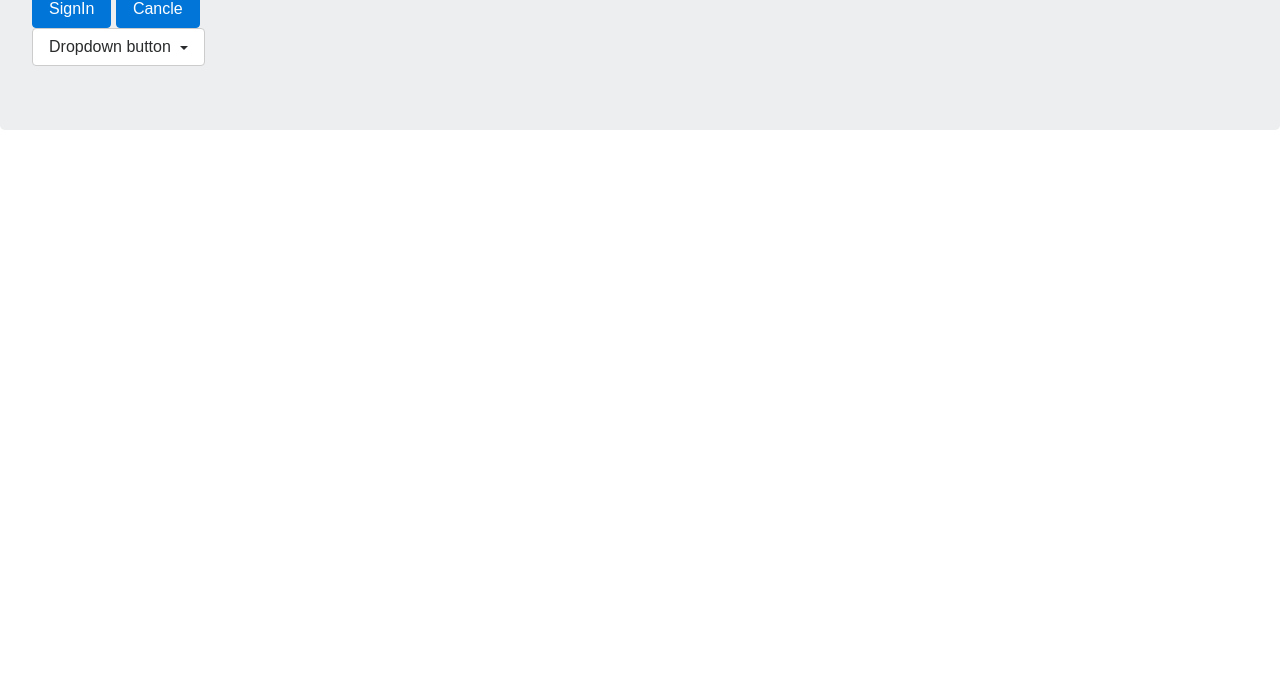
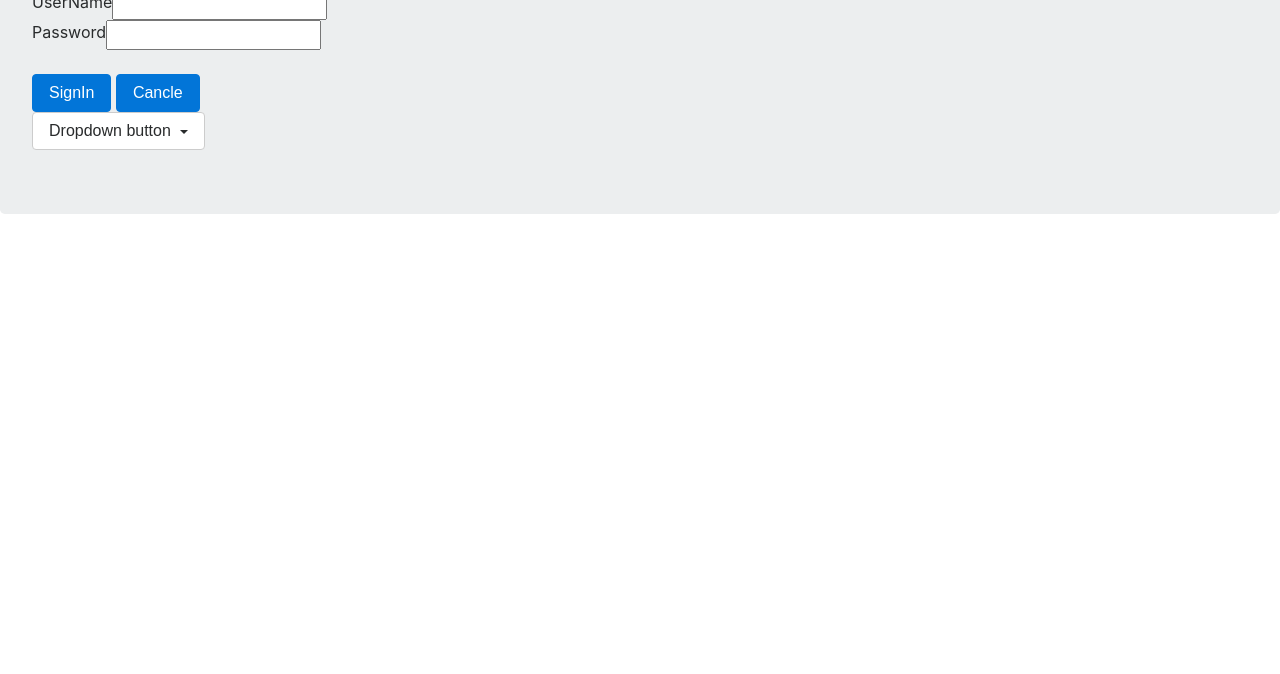
Before and after one commit to Yamininigudkar/Yaminiart, a plain HTML site: page home.html in a window 1280 px wide. Shown: the part 126-800 px from the top of the page. Drawn offline with nearby package versions, Linux system fonts and the light colour scheme.

Commit message:
added inputbox

```diff
--- a/home.html
+++ b/home.html
@@ -11,6 +11,19 @@
 <body>
 	<div class="jumbotron">
 		<h1>Yaminiart</h1>
+		<div class="input-group">
+  <div class="input-group-prepend">
+    <span class="input-group-text" id="">UserName</span>
+  </div>
+  <input type="text" class="First">
+  </div>
+<div class="input-group">
+  <div class="input-group-prepend">
+    <span class="input-group-text" id="">Password</span>
+  </div>
+  <input type="text" class="First">
+  </div>
+  <br>
 		<button class="btn btn-primary">SignIn</button>
 		<button class="btn btn-primary">Cancle</button>
 		<div class="dropdown">
```
